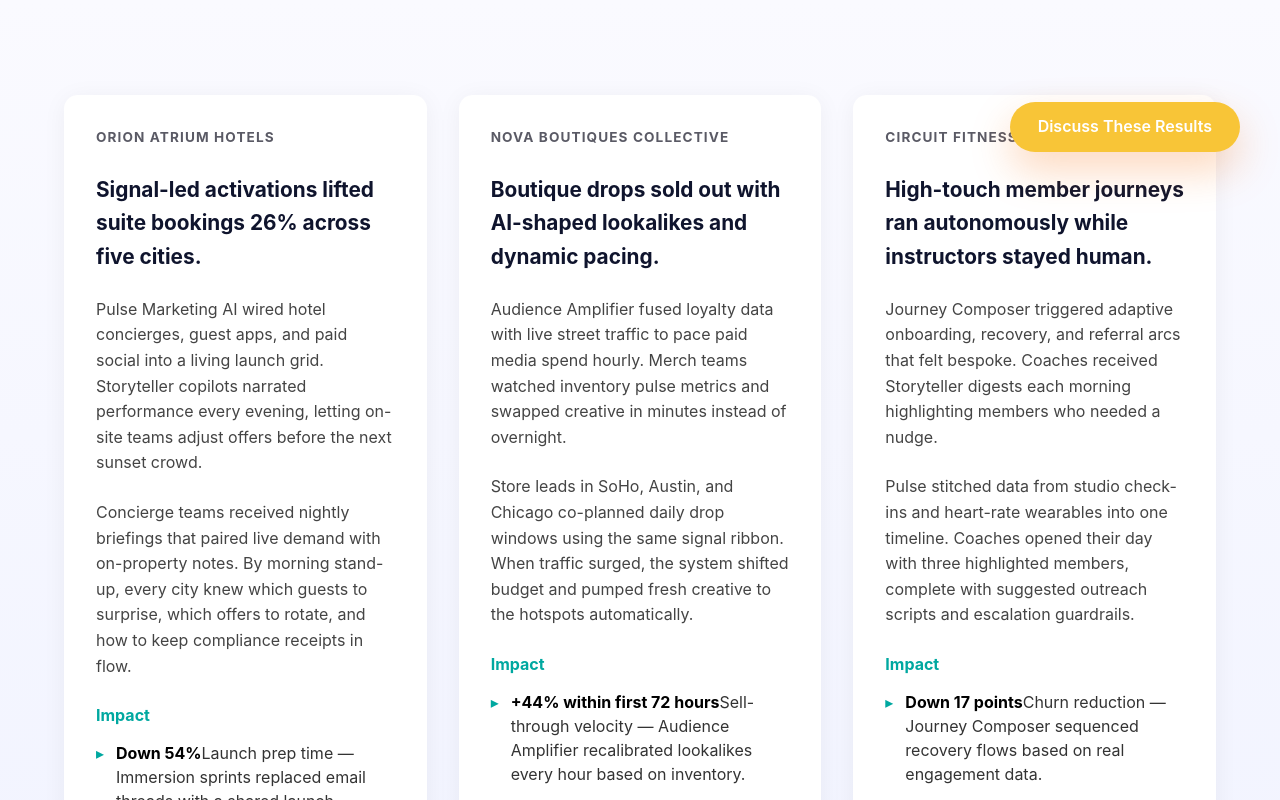
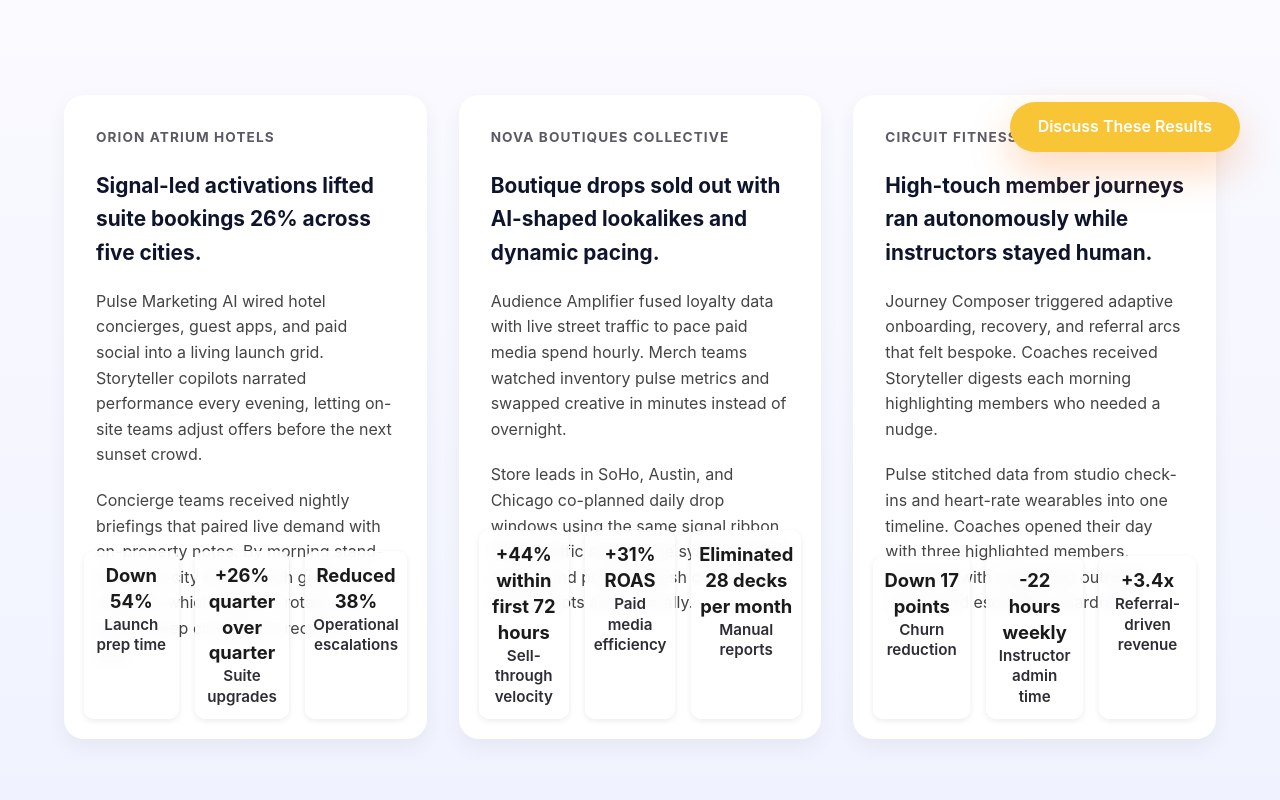
Before and after one commit to deleskie/pulsemarketing-ai.github.io, a React (Vite) app: page /showcase in a window 1280 px wide. Shown: the part 600-1400 px from the top of the page. Built offline with nearby package versions, Linux system fonts and the light colour scheme.

Commit message:
feat: add metric overlays to showcase cards

```diff
--- a/src/pages/Showcase.tsx
+++ b/src/pages/Showcase.tsx
@@ -58,31 +58,22 @@ export default function ShowcasePage(): JSX.Element {
       <section className="section showcase-cases" aria-label="Case studies">
         <div className="case-grid">
           {showcaseProjects.map((project) => (
-            <article
-              key={project.id}
-              id={project.id}
-              className="case-card"
-              aria-labelledby={`${project.id}-title`}
-            >
+            <div key={project.id} id={project.id} className="case-study-card">
+              <article className="case-card" aria-labelledby={`${project.id}-title`}>
                 <h3>{project.customer}</h3>
                 <h2 id={`${project.id}-title`}>{project.headline}</h2>
                 <p>{project.summary}</p>
                 <p>{project.story}</p>
-              <div className="case-card__impact">
-                <h4>Impact</h4>
-                <ul>
+              </article>
+              <div className="metrics" aria-label={`${project.customer} impact metrics`}>
                 {project.metrics.map((metric) => (
-                    <li key={`${project.id}-${metric.label}`}>
+                  <div key={`${project.id}-${metric.label}`} className="metric">
                     <strong>{metric.value}</strong>
-                      <span>
-                        {metric.label}
-                        {metric.context ? ` — ${metric.context}` : ""}
-                      </span>
-                    </li>
+                    <span>{metric.label}</span>
+                  </div>
                 ))}
-                </ul>
               </div>
-            </article>
+            </div>
           ))}
         </div>
         <div className="cta">
--- a/src/styles/showcase.scss
+++ b/src/styles/showcase.scss
@@ -31,15 +31,20 @@
   gap: 2rem;
 }
 
+.case-study-card {
+  position: relative;
+  background: #ffffff;
+  border-radius: 20px;
+  box-shadow: 0 8px 20px rgba(0, 0, 0, 0.05);
+  overflow: hidden;
+  padding: 2rem;
+  padding-bottom: 4.5rem;
+}
+
 .case-card {
-  background: #fff;
+  display: grid;
+  gap: 1.25rem;
   color: #111;
-  padding: 2rem;
-  border-radius: 14px;
-  box-shadow: 0 3px 25px rgba(0, 0, 0, 0.05);
-  display: flex;
-  flex-direction: column;
-  gap: 1.5rem;
 }
 
 .case-card h3 {
@@ -62,36 +67,40 @@
   line-height: 1.6;
 }
 
-.case-card__impact h4 {
-  color: #00a8a0;
-  font-size: 1rem;
-  margin-bottom: 0.75rem;
+.case-study-card .metrics {
+  position: absolute;
+  bottom: 1.25rem;
+  left: 1.25rem;
+  right: 1.25rem;
+  display: flex;
+  justify-content: space-between;
+  gap: 1rem;
+  z-index: 2;
 }
 
-.case-card__impact ul {
-  list-style: none;
-  margin: 0;
-  padding: 0;
-  display: grid;
-  gap: 0.75rem;
+.case-study-card .metric {
+  flex: 1;
+  background: rgba(255, 255, 255, 0.9);
+  backdrop-filter: blur(8px);
+  border-radius: 10px;
+  text-align: center;
+  font-weight: 600;
+  color: #1a1a1a;
+  padding: 0.75rem 0.5rem;
+  box-shadow: 0 2px 6px rgba(0, 0, 0, 0.08);
 }
 
-.case-card__impact li {
-  position: relative;
-  padding-left: 1.25rem;
-  line-height: 1.5;
-  color: #333;
+.case-study-card .metric strong {
+  display: block;
+  font-size: 1.15rem;
+  line-height: 1.4;
 }
 
-.case-card__impact li::before {
-  content: "▸";
-  position: absolute;
-  left: 0;
-  color: #00a8a0;
-}
-
-.case-card__impact strong {
-  color: #000;
+.case-study-card .metric span {
+  display: block;
+  font-size: 0.95rem;
+  line-height: 1.35;
+  color: #2d2d35;
 }
 
 .cta {
@@ -116,7 +125,12 @@
 }
 
 @media (max-width: 768px) {
-  .case-card {
-    padding: 1.5rem;
+  .case-study-card {
+    padding: 1.75rem;
+    padding-bottom: 5.5rem;
+  }
+
+  .case-study-card .metrics {
+    flex-direction: column;
   }
 }
```
Lines whose indentation alone changed are shown as unchanged.
